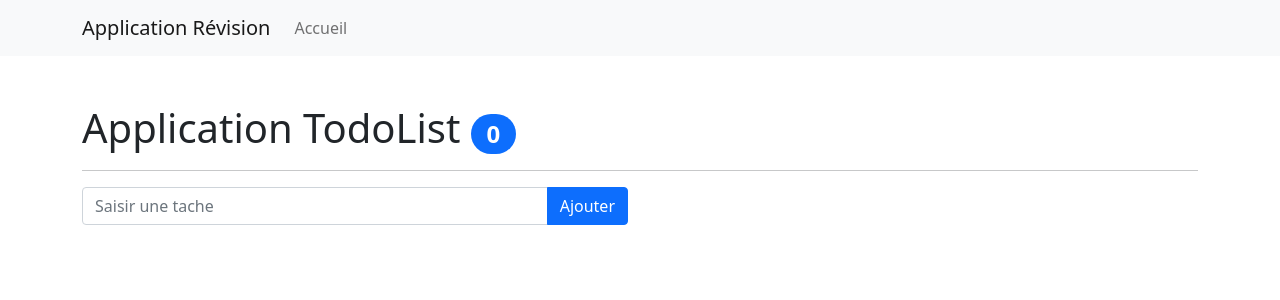
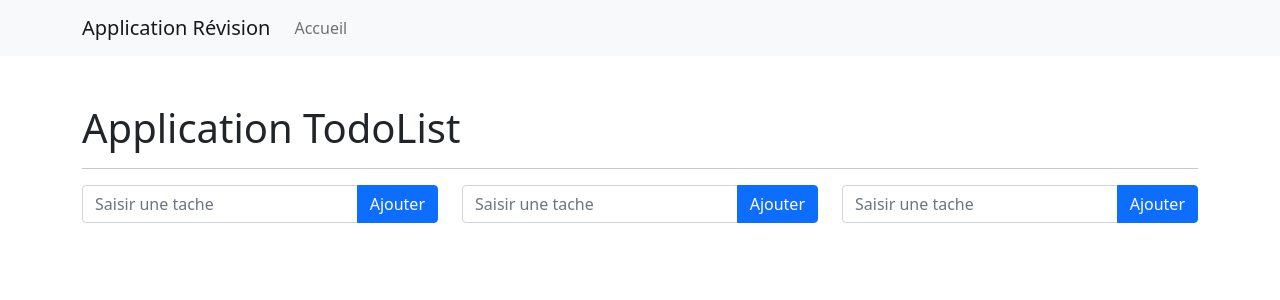
Before and after one commit to plarrat/EIT-3eme-App-Revision, a React (Create React App) app: page / in a window 1280 px wide. Shown: the top 300 px of the page. Built offline with nearby package versions, Linux system fonts and the light colour scheme.

Commit message:
todolist autonome

```diff
--- a/src/App.jsx
+++ b/src/App.jsx
@@ -1,60 +1,9 @@
 import NavbarApp from './components/NavbarApp/NavbarApp'
-import { useState } from 'react'
-import {
-  Container,
-  Row,
-  Col,
-  InputGroup,
-  FormControl,
-  Button,
-  ListGroup,
-  Badge,
-} from 'react-bootstrap'
+
+import { Container, Row, Col } from 'react-bootstrap'
+import TodoList from './components/TodoList/TodoList'
 
 function App() {
-  const [inputTodo, setInputTodo] = useState('')
-  const [todos, setTodos] = useState([])
-
-  let displayTodos = todos.map((todo, index) => {
-    return (
-      <ListGroup.Item key={index} onDoubleClick={() => updateTodo(index, todo)}>
-        {index + 1}. {todo}
-        <Button
-          variant="danger"
-          size="sm"
-          className="float-end"
-          onClick={() => {
-            deleteTodo(index)
-          }}
-          onDoubleClick={(e) => e.stopPropagation()}
-        >
-          Supprimer
-        </Button>
-      </ListGroup.Item>
-    )
-  })
-
-  function addTodo() {
-    let tmp = [...todos]
-    tmp.push(inputTodo)
-    setTodos(tmp)
-    setInputTodo('')
-  }
-
-  function deleteTodo(index) {
-    let tmp = [...todos]
-    tmp.splice(index, 1)
-    setTodos(tmp)
-  }
-
-  function updateTodo(index, todo) {
-    let res = window.prompt('Modification de la donnée : ', todo)
-    if (res === null || res.trim().length === 0) return null
-    let tmp = [...todos]
-    tmp[index] = res
-    setTodos(tmp)
-  }
-
   return (
     <div className="App">
       <NavbarApp />
@@ -62,30 +11,22 @@ function App() {
       <Container>
         <Row>
           <Col className="mt-5">
-            <h1>
-              Application TodoList{' '}
-              <Badge pill bg="primary" className="fs-4">
-                {todos.length}
-              </Badge>
-            </h1>
+            <h1>Application TodoList</h1>
             <hr />
           </Col>
         </Row>
 
         <Row>
-          <Col md="6">
-            <InputGroup className="mb-3">
-              <FormControl
-                placeholder="Saisir une tache"
-                value={inputTodo}
-                onChange={(e) => setInputTodo(e.target.value)}
-              />
-              <Button variant="primary" onClick={addTodo}>
-                Ajouter
-              </Button>
-            </InputGroup>
+          <Col md="4">
+            <TodoList />
+          </Col>
 
-            <ListGroup variant="flush">{displayTodos}</ListGroup>
+          <Col md="4">
+            <TodoList />
+          </Col>
+
+          <Col md="4">
+            <TodoList />
           </Col>
         </Row>
       </Container>
--- /dev/null
+++ b/src/components/TodoList/TodoList.jsx
@@ -0,0 +1,64 @@
+import { useState } from 'react'
+import { InputGroup, FormControl, Button, ListGroup } from 'react-bootstrap'
+
+export default function TodoList() {
+  const [inputTodo, setInputTodo] = useState('')
+  const [todos, setTodos] = useState([])
+
+  function addTodo() {
+    let tmp = [...todos]
+    tmp.push(inputTodo)
+    setTodos(tmp)
+    setInputTodo('')
+  }
+
+  function deleteTodo(index) {
+    let tmp = [...todos]
+    tmp.splice(index, 1)
+    setTodos(tmp)
+  }
+
+  function updateTodo(index, todo) {
+    let res = window.prompt('Modification de la donnée : ', todo)
+    if (res === null || res.trim().length === 0) return null
+    let tmp = [...todos]
+    tmp[index] = res
+    setTodos(tmp)
+  }
+
+  let displayTodos = todos.map((todo, index) => {
+    return (
+      <ListGroup.Item key={index} onDoubleClick={() => updateTodo(index, todo)}>
+        {index + 1}. {todo}
+        <Button
+          variant="danger"
+          size="sm"
+          className="float-end"
+          onClick={() => {
+            deleteTodo(index)
+          }}
+          onDoubleClick={(e) => e.stopPropagation()}
+        >
+          Supprimer
+        </Button>
+      </ListGroup.Item>
+    )
+  })
+
+  return (
+    <>
+      <InputGroup className="mb-3">
+        <FormControl
+          placeholder="Saisir une tache"
+          value={inputTodo}
+          onChange={(e) => setInputTodo(e.target.value)}
+        />
+        <Button variant="primary" onClick={addTodo}>
+          Ajouter
+        </Button>
+      </InputGroup>
+
+      <ListGroup variant="flush">{displayTodos}</ListGroup>
+    </>
+  )
+}
```
